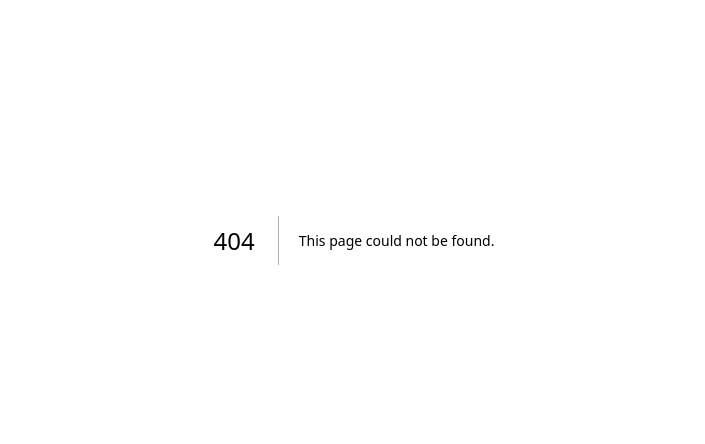
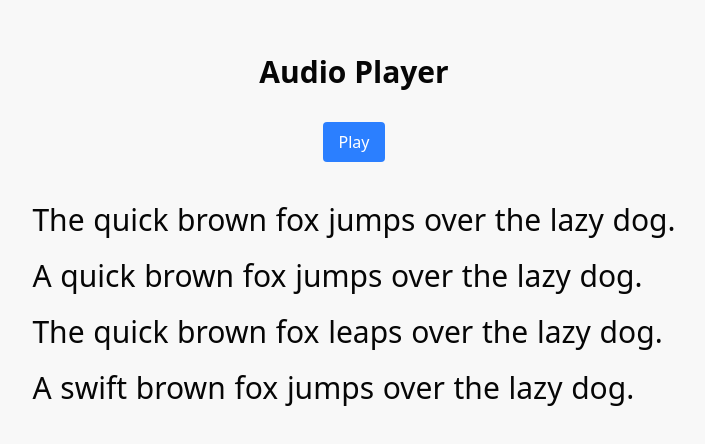
Before and after one commit to Kevyi/iLiterate, a Next.js app in the folder client/: page /product2 in a window 1280 px wide. Before the commit this address had no page. Shown: the part 160-604 px from the top of the page, without its empty margins (286-991 px from the left). Built offline with nearby package versions, Linux system fonts and the light colour scheme.

Commit message:
product 2 addition

```diff
--- /dev/null
+++ b/client/app/product2/page.jsx
@@ -0,0 +1,12 @@
+"use client";
+import React from "react";
+import AudioPlayer from "@/components/playback";
+
+export default function VoiceToTextPage() {
+  return (
+    <div className="min-h-screen flex flex-col items-center justify-center p-8">
+      <h1 className="text-3xl font-bold mb-4">Audio Player</h1>
+      <AudioPlayer />
+    </div>
+  );
+}
--- /dev/null
+++ b/client/components/playback.jsx
@@ -0,0 +1,143 @@
+"use client";
+import React, { useRef, useState } from "react";
+import WordBox from "@/components/wordbox";
+
+// Helper function to call Google TTS from the front-end using an API key
+async function synthesizeSpeech(text) {
+  // Read the API key from the environment variable
+  const apiKey = process.env.NEXT_PUBLIC_GOOGLE_TTS_API_KEY;
+  if (!apiKey) {
+    console.error("API key is missing. Please set NEXT_PUBLIC_GOOGLE_TTS_API_KEY in your .env.");
+    throw new Error("API key is missing");
+  }
+
+  const url = `https://texttospeech.googleapis.com/v1/text:synthesize?key=${apiKey}`;
+  const requestBody = {
+    input: { text },
+    voice: { languageCode: "en-US", name: "en-US-Wavenet-D", ssmlGender: "MALE" },
+    audioConfig: { audioEncoding: "MP3" },
+  };
+
+  const response = await fetch(url, {
+    method: "POST",
+    body: JSON.stringify(requestBody),
+    headers: { "Content-Type": "application/json" },
+  });
+
+  if (!response.ok) {
+    // Log the error response for debugging
+    const errorText = await response.text();
+    console.error("TTS request failed:", errorText);
+    throw new Error("TTS request failed with status " + response.status);
+  }
+
+  const data = await response.json();
+  return data.audioContent; // a base64-encoded MP3
+}
+
+function base64ToBlob(base64, mimeType) {
+  const byteCharacters = atob(base64);
+  const byteNumbers = new Array(byteCharacters.length);
+  for (let i = 0; i < byteCharacters.length; i++) {
+    byteNumbers[i] = byteCharacters.charCodeAt(i);
+  }
+  const byteArray = new Uint8Array(byteNumbers);
+  return new Blob([byteArray], { type: mimeType });
+}
+
+export default function AudioPlayer() {
+  const audioRef = useRef(null);
+  const [isPlaying, setIsPlaying] = useState(false);
+  const [mp3Url, setMp3Url] = useState("");
+
+  // Function to trigger Google TTS and play the resulting audio
+  const generateAndPlayAudio = async () => {
+    try {
+      console.log("Requesting TTS audio...");
+      const base64Audio = await synthesizeSpeech("A quick fox jumps over the lazy dog");
+      console.log("Received TTS audio. Base64 length:", base64Audio.length);
+
+      // Convert base64 data to a blob and create an object URL
+      const audioBlob = base64ToBlob(base64Audio, "audio/mpeg");
+      const url = URL.createObjectURL(audioBlob);
+      setMp3Url(url);
+      console.log("Audio URL created:", url);
+
+      // Give React a moment to update, then play the audio
+      setTimeout(() => {
+        if (audioRef.current) {
+          audioRef.current
+            .play()
+            .then(() => {
+              setIsPlaying(true);
+              console.log("Audio playback started.");
+            })
+            .catch((err) => {
+              console.error("Audio playback error:", err);
+            });
+        } else {
+          console.error("Audio element not available.");
+        }
+      }, 100);
+    } catch (error) {
+      console.error("Error generating TTS audio:", error);
+    }
+  };
+
+  // Toggle play/pause functionality
+  const togglePlayPause = () => {
+    const audio = audioRef.current;
+    if (!audio) {
+      console.error("Audio element not found.");
+      return;
+    }
+
+    if (!isPlaying) {
+      if (mp3Url) {
+        audio
+          .play()
+          .then(() => {
+            setIsPlaying(true);
+            console.log("Resumed audio playback.");
+          })
+          .catch((err) => {
+            console.error("Audio playback error:", err);
+          });
+      } else {
+        console.log("No audio URL available. Generating via TTS...");
+        generateAndPlayAudio();
+      }
+    } else {
+      audio.pause();
+      setIsPlaying(false);
+      console.log("Audio paused.");
+    }
+  };
+
+  // Demo WordBox sentences; adjust as needed:
+  const sentence1 = "The quick brown fox jumps over the lazy dog.";
+  const sentence2 = "A quick brown fox jumps over the lazy dog.";
+  const sentence3 = "The quick brown fox leaps over the lazy dog.";
+  const sentence4 = "A swift brown fox jumps over the lazy dog.";
+
+  return (
+    <div className="flex flex-col items-center justify-center p-4">
+      {/* Always render the audio element; src is set if mp3Url is available */}
+      <audio ref={audioRef} src={mp3Url || undefined} preload="auto" />
+
+      <button
+        onClick={togglePlayPause}
+        className="mb-4 px-4 py-2 bg-blue-500 text-white rounded hover:bg-blue-600"
+      >
+        {isPlaying ? "Pause" : "Play"}
+      </button>
+
+      <div className="mt-6 space-y-4 w-full max-w-4xl">
+        <WordBox text={sentence1} />
+        <WordBox text={sentence2} />
+        <WordBox text={sentence3} />
+        <WordBox text={sentence4} />
+      </div>
+    </div>
+  );
+}
```
